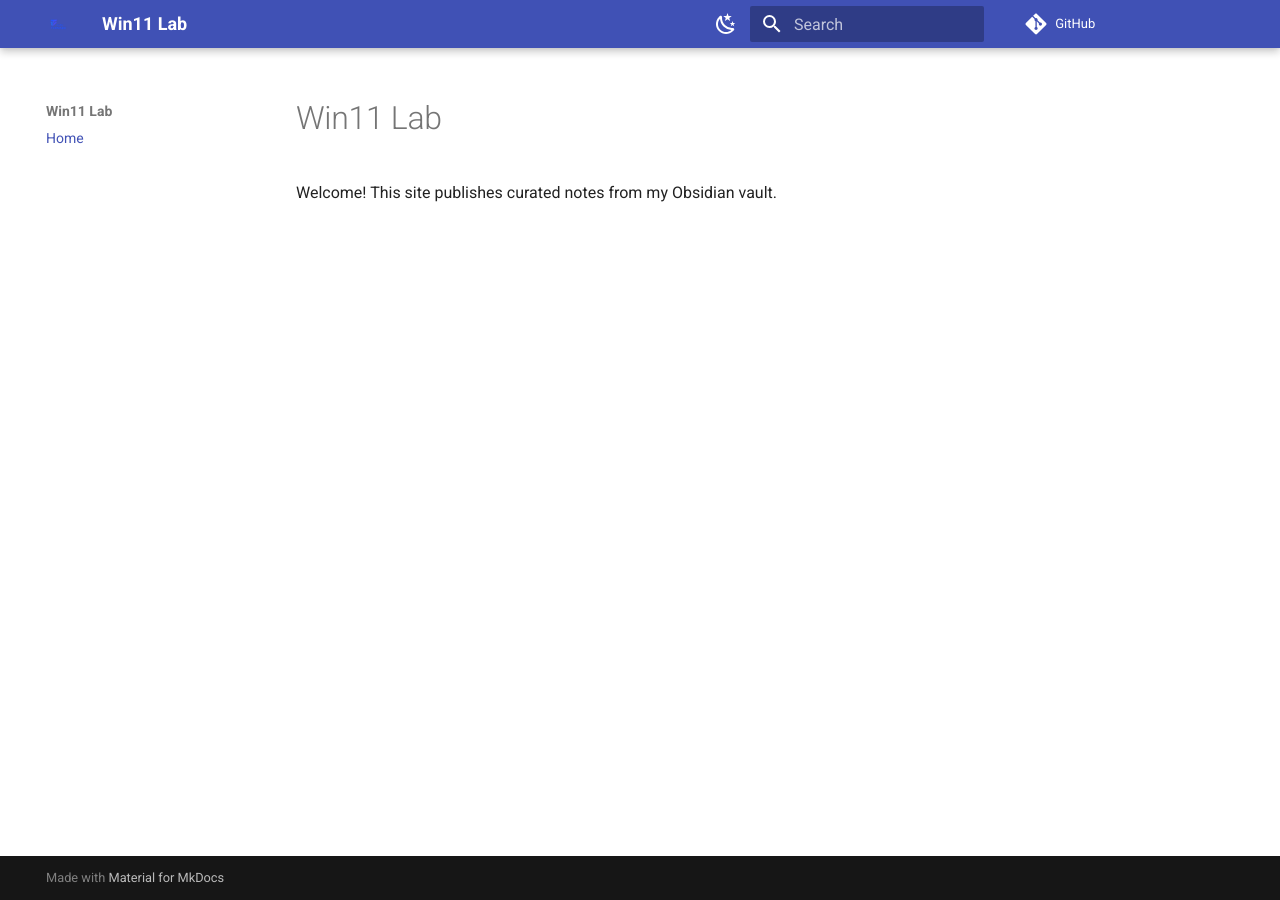
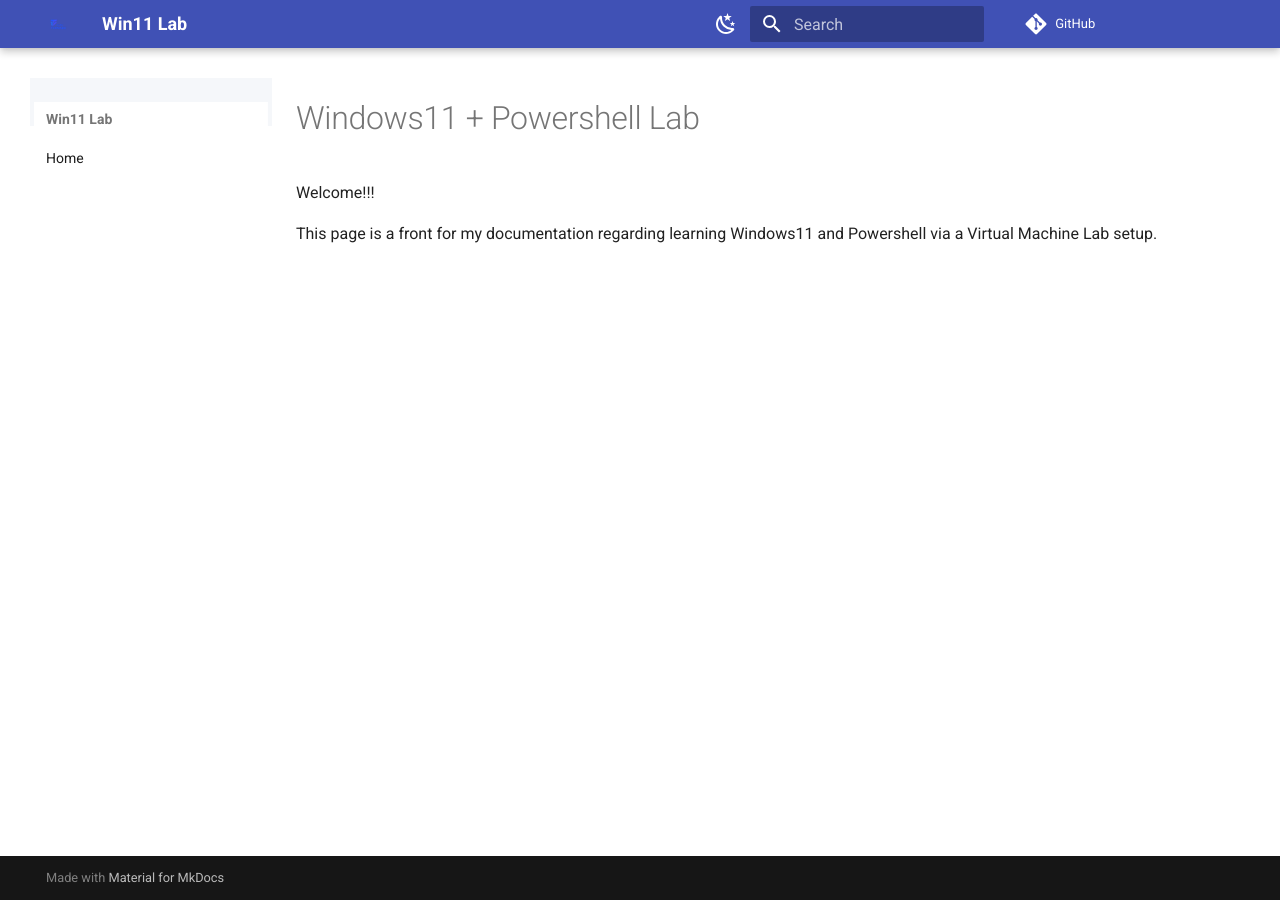
Before and after one commit to Sammy-John/windows11-powershell-lab, an MkDocs documentation site: the page built from docs/index.md, in a window 1280 px wide. Built offline with MkDocs 1.6.1 and Material for MkDocs 9.7.7, drawn with Linux system fonts in a browser that asks for light colours; comment, search, counter and statistics services are not loaded.

Commit message:
Updated Sidebar

```diff
--- a/docs/index.md
+++ b/docs/index.md
@@ -1,3 +1,5 @@
-# Win11 Lab
+# Windows11 + Powershell Lab
 
-Welcome! This site publishes curated notes from my Obsidian vault.
+Welcome!!!
+
+This page is a front for my documentation regarding learning Windows11 and Powershell via a Virtual Machine Lab setup.
--- a/docs/stylesheets/extra.css
+++ b/docs/stylesheets/extra.css
@@ -81,3 +81,32 @@
   --md-primary-fg-color: var(--color-accent-deep);
   --md-accent-fg-color: var(--color-accent-secondary-desaturated);
 }
+
+/* --- Sidebar logo sizing & spacing --- */
+.md-nav__title .md-logo img {
+  height: 28px;            /* adjust: 24–36px works well */
+  width: auto;
+  object-fit: contain;
+}
+
+/* Optional: a little breathing room around the logo/title */
+.md-nav__title {
+  padding-top: 0.4rem;
+  padding-bottom: 0.6rem;
+}
+
+/* --- Subtle brand tint in the sidebar --- */
+.md-sidebar {
+  background-color: var(--color-bg-alt-1);
+}
+
+/* Active/hover link color uses your accent */
+.md-nav__link--active,
+.md-nav__item .md-nav__link:hover {
+  color: var(--color-accent-deep);
+}
+
+/* Keep contrast for regular links */
+.md-nav__item .md-nav__link {
+  color: var(--color-text);
+}
```
